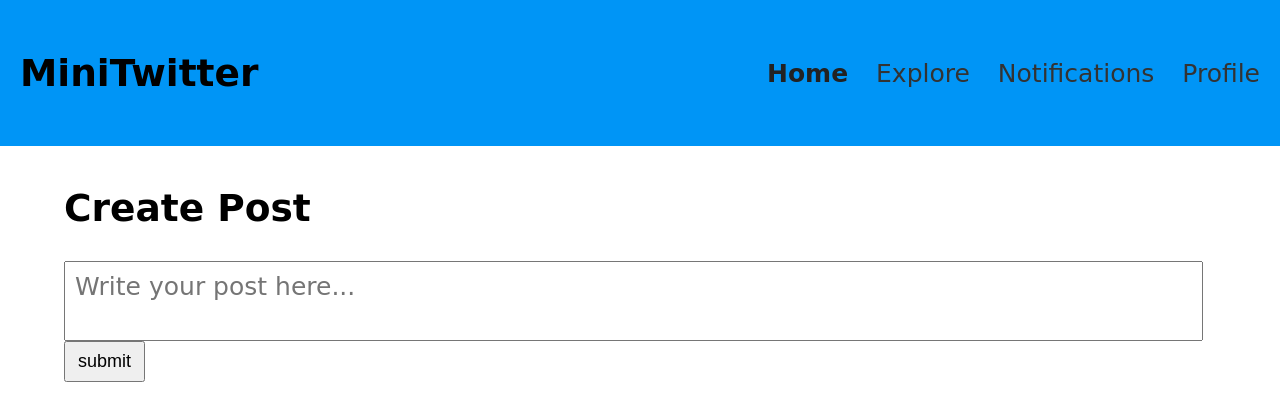
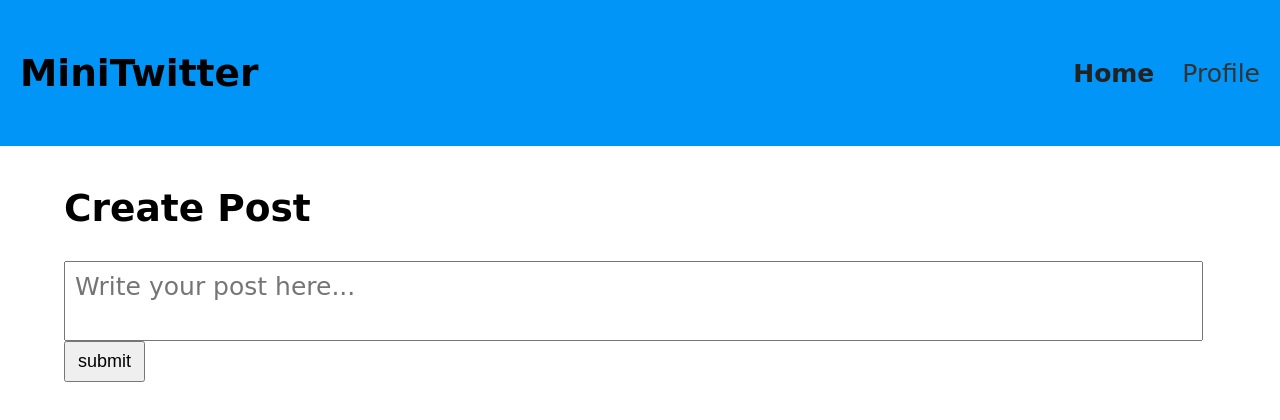
Before and after one commit to NgawangChoedenShankentsang/miniTwitter, a website built with Vite: page client/mainPage/homepage.html in a window 1280 px wide. Built offline with nearby package versions, Linux system fonts and the light colour scheme.

Commit message:
unused stuff deleted

```diff
--- a/client/mainPage/homepage.html
+++ b/client/mainPage/homepage.html
@@ -12,8 +12,6 @@
             <h1>MiniTwitter</h1>
             <div class="nav-links">
                 <a href="#" class="nav-item active">Home</a>
-                <a href="#" class="nav-item">Explore</a>
-                <a href="#" class="nav-item">Notifications</a>
                 <a href="profile.html" class="nav-item">Profile</a>
             </div>
         </nav>
```
Also changed, not shown: client/mainPage/profile.html (+0 -2 lines).
